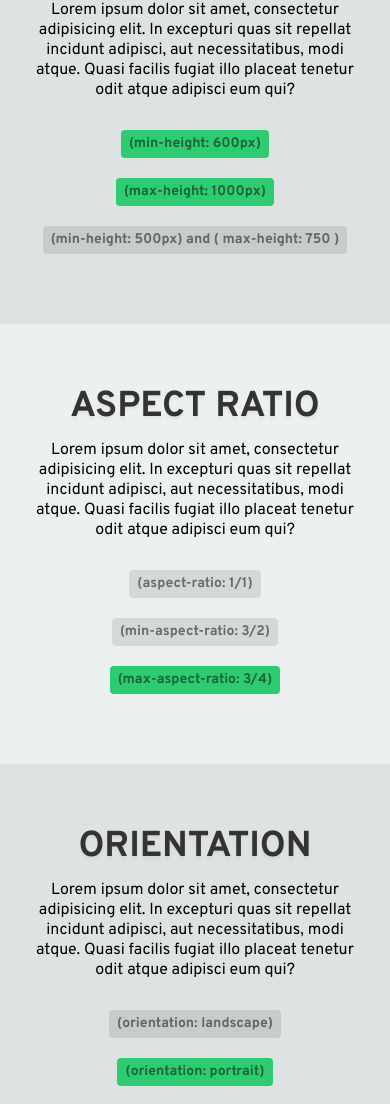
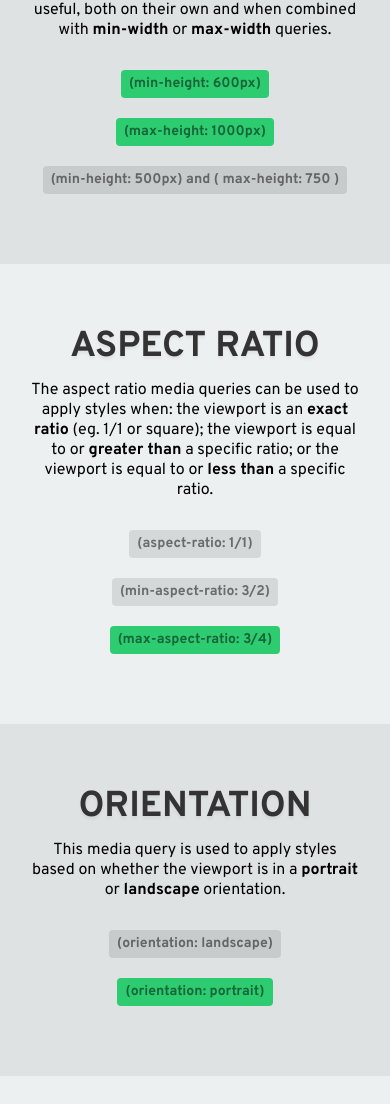
Before and after one commit to jrmykolyn/example.media-queries, a website: page index.html in a window 390 px wide. Shown: the part 508-1612 px from the top of the page. Drawn offline with Linux system fonts and the light colour scheme.

Commit message:
Started process of replacing placeholder text with descriptions of diff. media queries. Added 'TODO' items.

```diff
--- a/index.html
+++ b/index.html
@@ -13,7 +13,7 @@
 		<section>
 			<h2>Width</h2>
 			<p>
-				Lorem ipsum dolor sit amet, consectetur adipisicing elit. In excepturi quas sit repellat incidunt adipisci, aut necessitatibus, modi atque. Quasi facilis fugiat illo placeat tenetur odit atque adipisci eum qui?
+				Width-based media queries are commonly used to determine when to switch between layouts (eg. from a single to a multi-column design).
 			</p>
 			<div class="query-wrap">
 				<div class="query query--min-width-0px">(min-width: 0px)</div>
@@ -24,7 +24,7 @@
 		<section>
 			<h2>Height</h2>
 			<p>
-				Lorem ipsum dolor sit amet, consectetur adipisicing elit. In excepturi quas sit repellat incidunt adipisci, aut necessitatibus, modi atque. Quasi facilis fugiat illo placeat tenetur odit atque adipisci eum qui?
+				Height-based media queries are also very useful, both on their own and when combined with <strong>min-width</strong> or <strong>max-width</strong> queries.
 			</p>
 			<div class="query-wrap">
 				<div class="query query--min-height-600px">(min-height: 600px)</div>
@@ -35,8 +35,9 @@
 		<section>
 			<h2>Aspect Ratio</h2>
 			<p>
-				Lorem ipsum dolor sit amet, consectetur adipisicing elit. In excepturi quas sit repellat incidunt adipisci, aut necessitatibus, modi atque. Quasi facilis fugiat illo placeat tenetur odit atque adipisci eum qui?
+				The aspect ratio media queries can be used to apply styles when: the viewport is an <strong>exact ratio</strong> (eg. 1/1 or square); the viewport is equal to or <strong>greater than</strong> a specific ratio; or the viewport is equal to or <strong>less than</strong> a specific ratio.
 			</p>
+			<!--- /// TODO[@jrmykolyn] - Pull 'use cases' into <ul>. -->
 			<div class="query-wrap">
 				<div class="query query--aspect-ratio-1-1">(aspect-ratio: 1/1)</div>
 				<div class="query query--min-aspect-ratio-3-2">(min-aspect-ratio: 3/2)</div>
@@ -46,7 +47,7 @@
 		<section>
 			<h2>Orientation</h2>
 			<p>
-				Lorem ipsum dolor sit amet, consectetur adipisicing elit. In excepturi quas sit repellat incidunt adipisci, aut necessitatibus, modi atque. Quasi facilis fugiat illo placeat tenetur odit atque adipisci eum qui?
+				This media query is used to apply styles based on whether the viewport is in a <strong>portrait</strong> or <strong>landscape</strong> orientation.
 			</p>
 			<div class="query-wrap">
 				<div class="query query--orientation-landscape">(orientation: landscape)</div>
@@ -58,6 +59,7 @@
 			<p>
 				Lorem ipsum dolor sit amet, consectetur adipisicing elit. In excepturi quas sit repellat incidunt adipisci, aut necessitatibus, modi atque. Quasi facilis fugiat illo placeat tenetur odit atque adipisci eum qui?
 			</p>
+			<!-- /// TODO[@jrmykolyn] - Provide description. Mention valid units which may be used as part of query. -->
 			<div class="query-wrap">
 				<div class="query query--min-resolution-1dppx">(min-resolution: 1dppx)</div>
 				<div class="query query--min-resolution-2dppx">(min-resolution: 2dppx)</div>
@@ -71,6 +73,7 @@
 			<p>
 				Lorem ipsum dolor sit amet, consectetur adipisicing elit. In excepturi quas sit repellat incidunt adipisci, aut necessitatibus, modi atque. Quasi facilis fugiat illo placeat tenetur odit atque adipisci eum qui?
 			</p>
+			<!-- /// TODO[@jrmykolyn] - Provide description. -->
 			<div class="query-wrap">
 				<div class="query query--color">(color)</div>
 				<div class="query query--monochrome">(monochrome)</div>
@@ -81,6 +84,7 @@
 			<p>
 				Lorem ipsum dolor sit amet, consectetur adipisicing elit. In excepturi quas sit repellat incidunt adipisci, aut necessitatibus, modi atque. Quasi facilis fugiat illo placeat tenetur odit atque adipisci eum qui?
 			</p>
+			<!-- /// TODO[@jrmykolyn] - Provide description. -->
 			<div class="query-wrap">
 				<div class="query query--color-index">(color-index)</div>
 				<div class="query query--min-color-index-2">(min-color-index: 2)</div>
```
